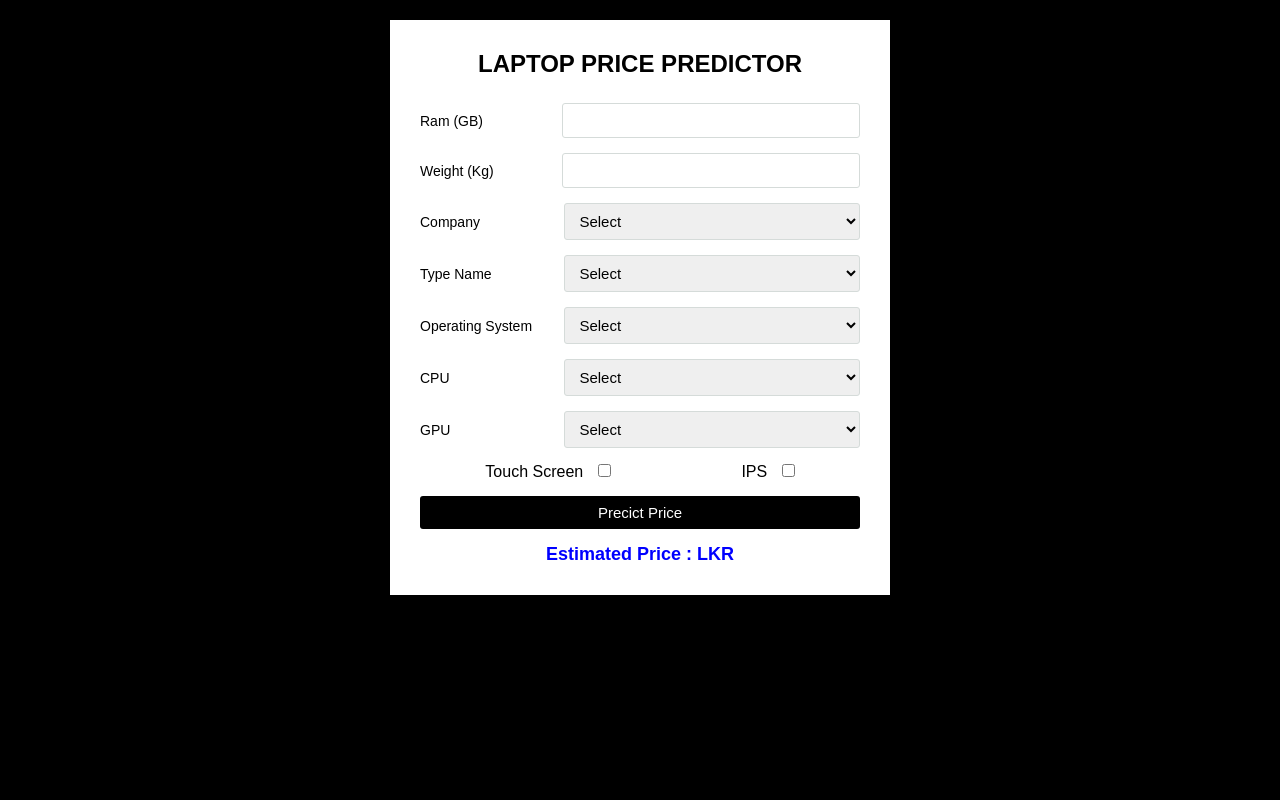
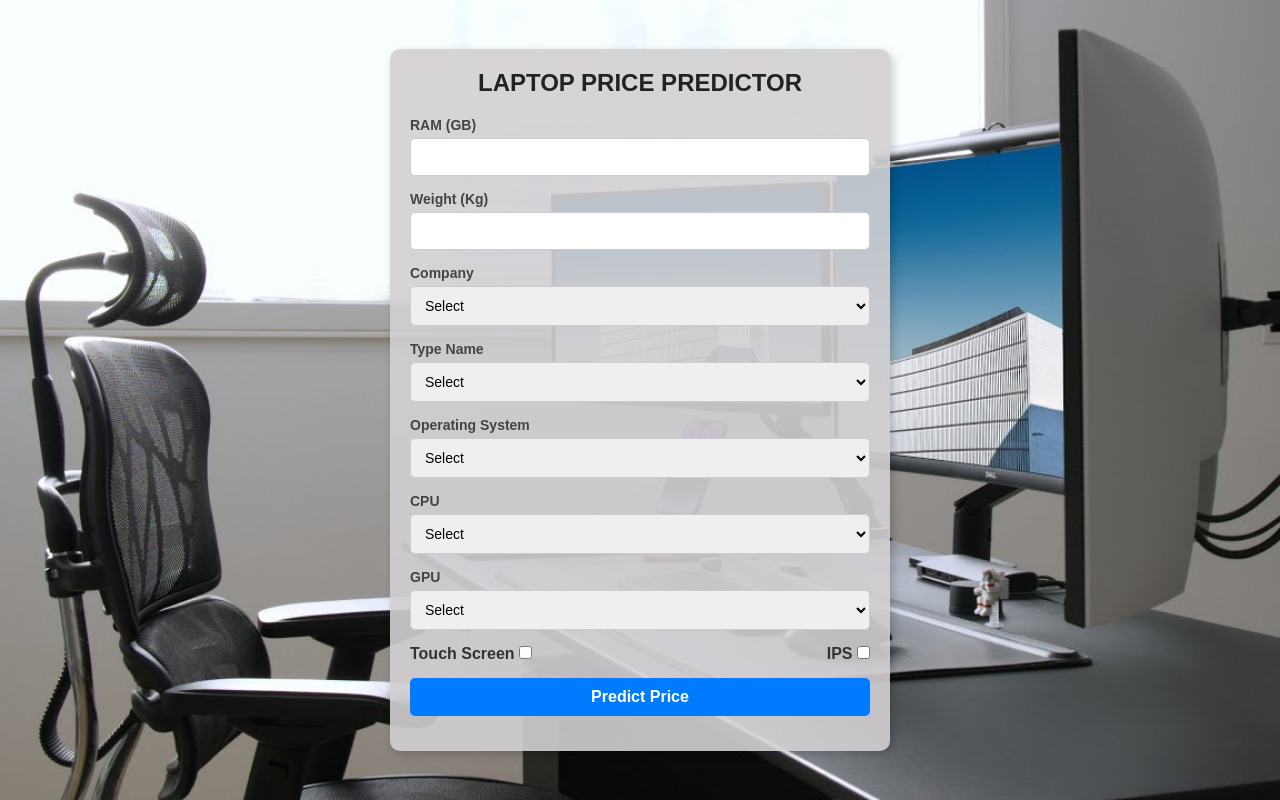
Before and after one commit to Sandaru04/Laptop_Price_Predictor, a Flask app: page / in a window 1280 px wide. Run offline with Flask 3, Linux system fonts and the light colour scheme.

Commit message:
update the frontend and connet the model

```diff
--- a/website/app.py
+++ b/website/app.py
@@ -1,11 +1,69 @@
-from flask import Flask,render_template
+from flask import Flask, render_template, request
+import pickle
+import numpy as np
 
 # setup application
 app = Flask(__name__)
 
-@app.route('/')
+def prediction(lst):
+    filename = 'model/predictor.pickle'
+    with open(filename, 'rb') as file:
+        model = pickle.load(file)
+    pred_value = model.predict([lst])
+    return pred_value
+
+@app.route('/', methods=['POST', 'GET'])
 def index():
-    return render_template("index.html")
+    # return "Hello World"
+    pred_value = 0
+    if request.method == 'POST':
+        ram = request.form['ram']
+        weight = request.form['weight']
+        company = request.form['company']
+        typename = request.form['typename']
+        opsys = request.form['opsys']
+        cpu = request.form['cpuname']
+        gpu = request.form['gpuname']
+        touchscreen = request.form.getlist('touchscreen')
+        ips = request.form.getlist('ips')
+
+        feature_list = []
+
+        feature_list.append(int(ram))
+        feature_list.append(float(weight))
+        feature_list.append(len(touchscreen))
+        feature_list.append(len(ips))
+
+        company_list = ['acer','apple','asus','dell','hp','lenovo','msi','other','toshiba']
+        typename_list = ['2in1convertible','gaming','netbook','notebook','ultrabook','workstation']
+        opsys_list = ['linux','mac','other','windows']
+        cpu_list = ['amd','intelcorei3','intelcorei5','intelcorei7','other']
+        gpu_list = ['amd','intel','nvidia']
+
+        # for item in company_list:
+        #     if item == company:
+        #         feature_list.append(1)
+        #     else:
+        #         feature_list.append(0)
+
+        def traverse_list(lst, value):
+            for item in lst:
+                if item == value:
+                    feature_list.append(1)
+                else:
+                    feature_list.append(0)
+
+        traverse_list(company_list, company)
+        traverse_list(typename_list, typename)
+        traverse_list(opsys_list, opsys)
+        traverse_list(cpu_list, cpu)
+        traverse_list(gpu_list, gpu)
+
+        pred_value = prediction(feature_list)
+        pred_value = np.round(pred_value[0],2)*221
+
+    return render_template('index.html', pred_value=pred_value)
+
 
 if __name__ == '__main__':
     app.run(debug=True)
--- a/website/static/index.css
+++ b/website/static/index.css
@@ -1,104 +1,104 @@
-*{
+/* Reset Default Styles */
+* {
     margin: 0;
     padding: 0;
     box-sizing: border-box;
     font-family: Arial, Helvetica, sans-serif;
 }
-body{
-    background: black;
-    padding: 0 10px;
+
+/* Background Image */
+body {
+    background: url("Background1.jpg") no-repeat center center fixed;
+    background-size: cover;
+    display: flex;
+    justify-content: center;
+    align-items: center;
+    height: 100vh;
 }
-.wrapper{
+
+/* Form Container */
+.wrapper {
     max-width: 500px;
     width: 100%;
-    background: #fff;
-    margin: 20px auto;
-    box-shadow: 2px 2px 4px rgba(0,0,0,0.125);
-    padding: 30px;
+    background: rgba(210, 208, 210, 0.9);
+    margin: 10px auto;
+    padding: 20px;
+    border-radius: 10px;
+    box-shadow: 3px 3px 10px rgba(0, 0, 0, 0.2);
 }
 
-.wrapper .title{
+/* Title */
+.wrapper .title {
     font-size: 24px;
-    font-weight: 700;
-    margin-bottom: 25px;
-    color: black;
+    font-weight: bold;
+    text-align: center;
+    color: #222;
+    margin-bottom: 20px;
     text-transform: uppercase;
-    text-align: center;
 }
 
-.wrapper .form{
-    width: 100%;
+/* Form Fields */
+.inputfield {
+    margin-bottom: 15px;
+    display: flex;
+    flex-direction: column;
 }
 
-.wrapper .form .inputfield{
-    margin-bottom: 15px;
-    display: flex;
-    align-items: center;
+.inputfield label {
+    font-size: 14px;
+    font-weight: bold;
+    color: #444;
+    margin-bottom: 5px;
 }
 
-.wrapper .form .inputfield label{
-     width: 200px;
-     color: black;
-     margin-right: 10px;
+.inputfield .input,
+.inputfield select {
+    width: 100%;
+    padding: 10px;
+    border: 1px solid #ccc;
+    border-radius: 5px;
     font-size: 14px;
 }
 
-.check{
+/* Checkboxes */
+.check {
+    display: flex;
+    justify-content: space-between;
     margin-bottom: 15px;
-    display: flex;
-    justify-content: space-around;
 }
 
-.check label{
-    padding: 0px 10px 0px 0px;
+.check label {
+    font-weight: bold;
+    color: #333;
 }
 
-.wrapper .form .inputfield .input{
+/* Submit Button */
+.btn {
     width: 100%;
-    outline: none;
-    border: 1px solid #d5dbd9;
-    font-size: 15px;
-    padding: 8px 10px;
-    border-radius: 3px;
+    padding: 10px;
+    font-size: 16px;
+    border: none;
+    background: #007BFF;
+    color: white;
+    font-weight: bold;
+    border-radius: 5px;
+    cursor: pointer;
+    transition: 0.3s;
 }
 
-.wrapper .form .inputfield .custom_select{
-    position: relative;
-    width: 100%;
-    height: 37px;
+.btn:hover {
+    background: #0056b3;
 }
 
-.wrapper .form .inputfield .custom_select:before{
-    position: absolute;
-    top: 12px;
-    right: 10px;
-}
-
-.wrapper .form .inputfield .custom_select select{
-    width: 100%;
-    height: 100%;
-    border: 0px;
-    padding: 8px 10px;
-    font-size: 15px;
-    border: 1px solid #d5dbd9;
-    border-radius: 3px;
-}
-
-.wrapper .form .inputfield .btn{
-    width: 100%;
-    padding: 8px 10px;
-    font-size: 15px;
-    border: 0px;
-    background:  black;
-    color: #fff;
-    cursor: pointer;
-    border-radius: 3px;
-    outline: none;
-}
-
-.result p{
+/* Result */
+.result p {
     text-align: center;
-    color: blue;
+    color: #333;
     font-size: 18px;
     font-weight: bold;
 }
+
+.result .price {
+    color: #d9534f;
+    font-size: 20px;
+}
--- a/website/templates/index.html
+++ b/website/templates/index.html
@@ -6,6 +6,7 @@
     <meta name="viewport" content="width=device-width, initial-scale=1.0">
     <link rel="stylesheet" href="/static/index.css">
     <title>Laptop Price Predictor</title>
+
 </head>
 <body>
     <div class="wrapper">
@@ -13,7 +14,7 @@
         <form action="/" method="POST">
             <div class="form">
                 <div class="inputfield">
-                    <label for="ram">Ram (GB)</label>
+                    <label for="ram">RAM (GB)</label>
                     <input class="input" type="text" name="ram" required>
                 </div>
                 <div class="inputfield">
@@ -22,7 +23,7 @@
                 </div>
                 <div class="inputfield">
                     <label for="company">Company</label>
-                    <div class = "custom_select">
+                    <div class="custom_select">
                         <select name="company" id="company">
                             <option value="" selected hidden>Select</option>
                             <option value="acer">Acer</option>
@@ -39,7 +40,7 @@
                 </div>
                 <div class="inputfield">
                     <label for="typename">Type Name</label>
-                    <div class = "custom_select">
+                    <div class="custom_select">
                         <select name="typename" id="typename">
                             <option value="" selected hidden>Select</option>
                             <option value="2in1convertible">2 in 1 Convertible</option>
@@ -53,7 +54,7 @@
                 </div>
                 <div class="inputfield">
                     <label for="opsys">Operating System</label>
-                    <div class = "custom_select">
+                    <div class="custom_select">
                         <select name="opsys" id="opsys">
                             <option value="" selected hidden>Select</option>
                             <option value="windows">Windows</option>
@@ -65,7 +66,7 @@
                 </div>
                 <div class="inputfield">
                     <label for="cpuname">CPU</label>
-                    <div class = "custom_select">
+                    <div class="custom_select">
                         <select name="cpuname" id="cpuname">
                             <option value="" selected hidden>Select</option>
                             <option value="intelcorei3">Intel Core i3</option>
@@ -78,7 +79,7 @@
                 </div>
                 <div class="inputfield">
                     <label for="gpuname">GPU</label>
-                    <div class = "custom_select">
+                    <div class="custom_select">
                         <select name="gpuname" id="gpuname">
                             <option value="" selected hidden>Select</option>
                             <option value="intel">Intel</option>
@@ -99,14 +100,14 @@
                 </div>
 
                 <div class="inputfield">
-                    <input class="btn" type="submit" value="Precict Price">
+                    <input class="btn" type="submit" value="Predict Price">
                 </div>
             </div>
         </form>
 
         <div class="result">
             {% if pred_value != 0 %}
-            <p>Estimated Price : LKR {{pred_value}}</p>
+            <p>Estimated Price: <span class="price">LKR {{ pred_value }}</span></p>
             {% endif %}
         </div>
     </div>
```
Also changed, not shown: website/static/Background.jpg (added), website/static/Background1.jpg (added).
